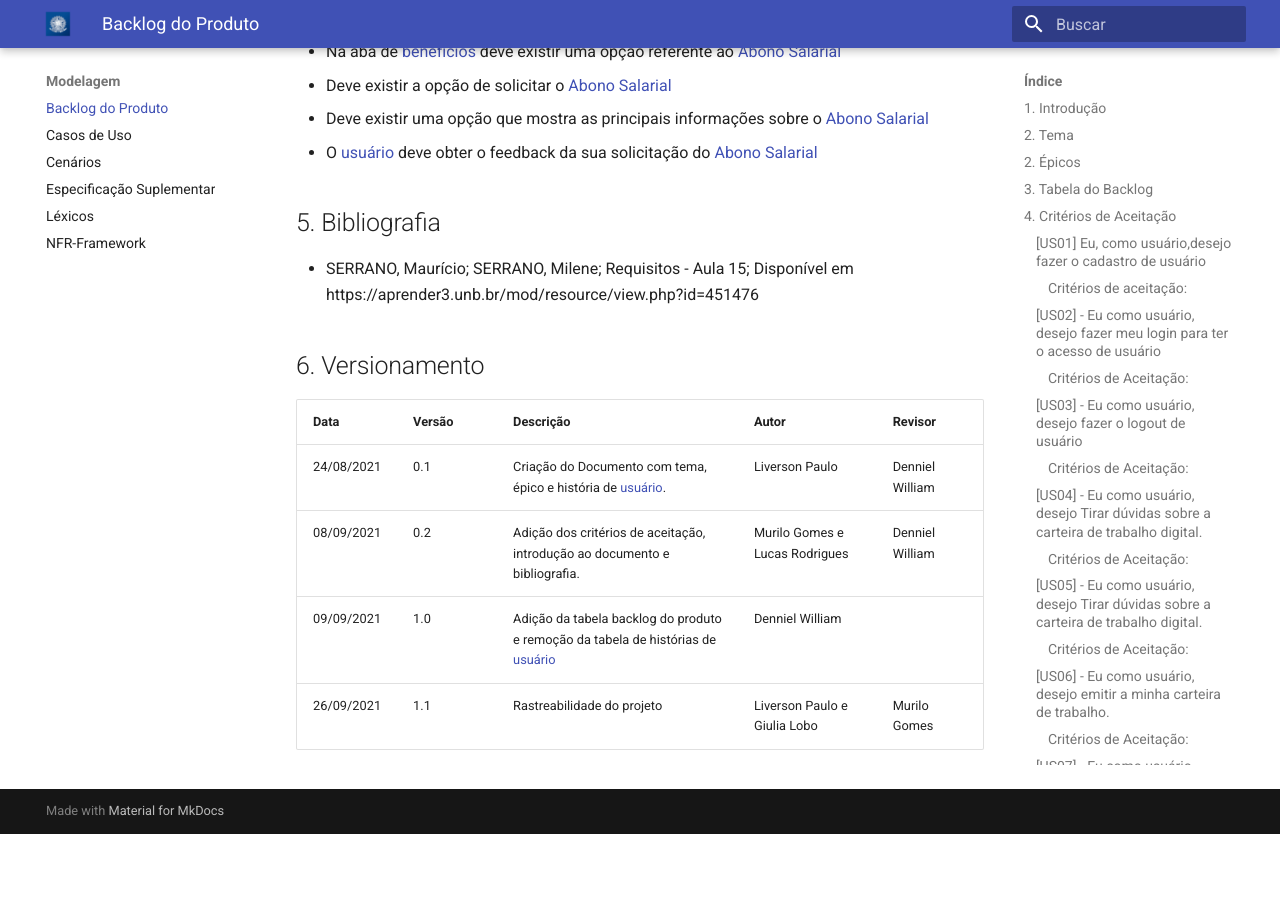
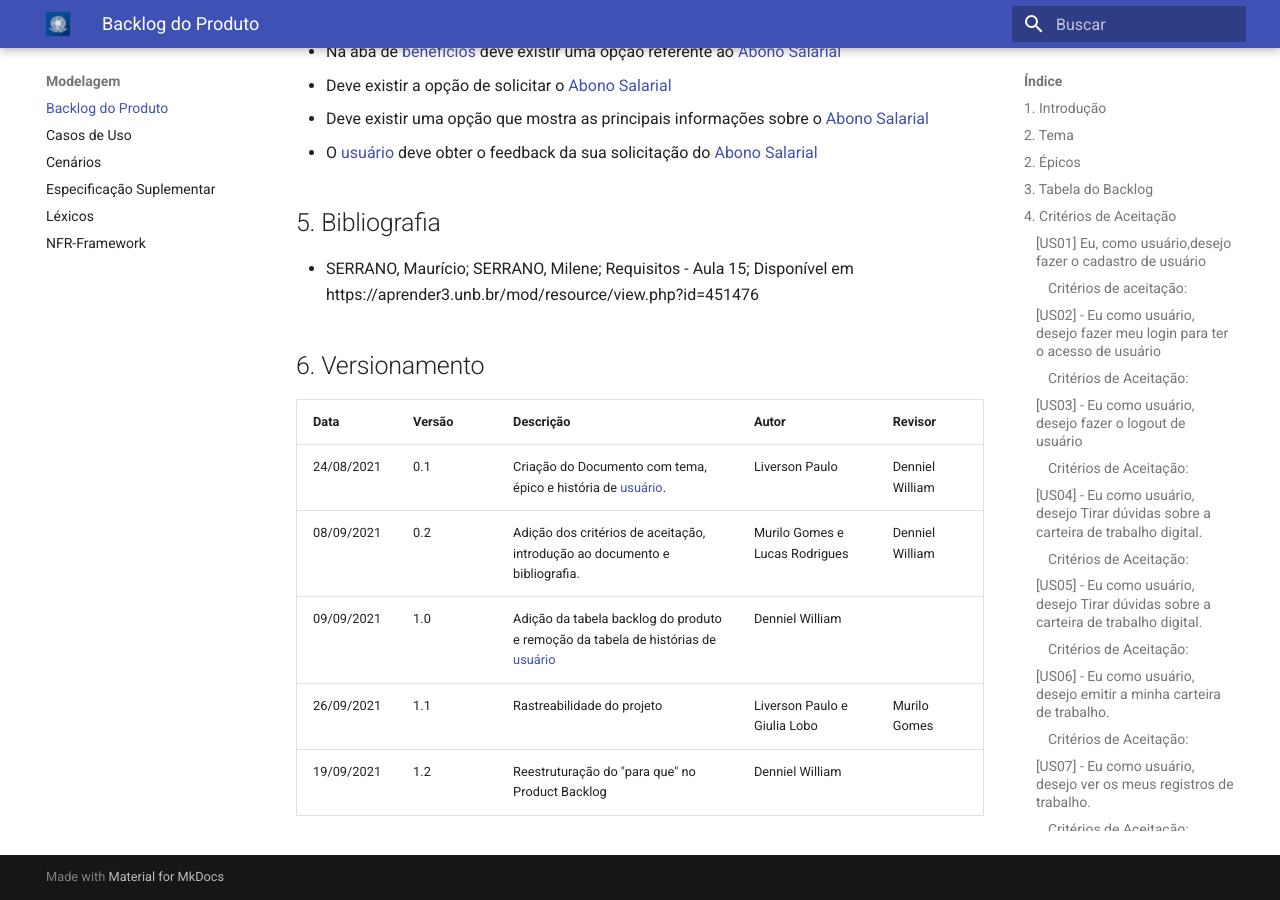
Before and after one commit to Requisitos-de-Software/2021.1-CarteiradeTrabalhoDigital, an MkDocs documentation site: the page built from docs/modelagem/product-backlog.md, in a window 1280 px wide and 900 px high, scrolled down 7190 px. Built offline with MkDocs 1.6.1 and Material for MkDocs 9.7.7, drawn with Linux system fonts in a browser that asks for light colours; before the commit the page ends 8024 px from its top, so only the background shows below that.

Commit message:
Ajuste no versionamento

```diff
--- a/docs/modelagem/product-backlog.md
+++ b/docs/modelagem/product-backlog.md
@@ -223,3 +223,4 @@ Este documento tem como objetivo descrever todas as funcionalidades desejáveis
 | 08/09/2021 | 0.2 | Adição dos critérios de aceitação, introdução ao documento e bibliografia. | Murilo Gomes e Lucas Rodrigues | Denniel William |
 | 09/09/2021 | 1.0 | Adição da tabela backlog do produto e remoção da tabela de histórias de <a href="../lexicos#usuario">usuário</a> | Denniel William |  |
 | 26/09/2021 | 1.1 | Rastreabilidade do projeto  | Liverson Paulo e Giulia Lobo | Murilo Gomes |
+| 19/09/2021 | 1.2 | Reestruturação do "para que" no Product Backlog  | Denniel William |  |
```
